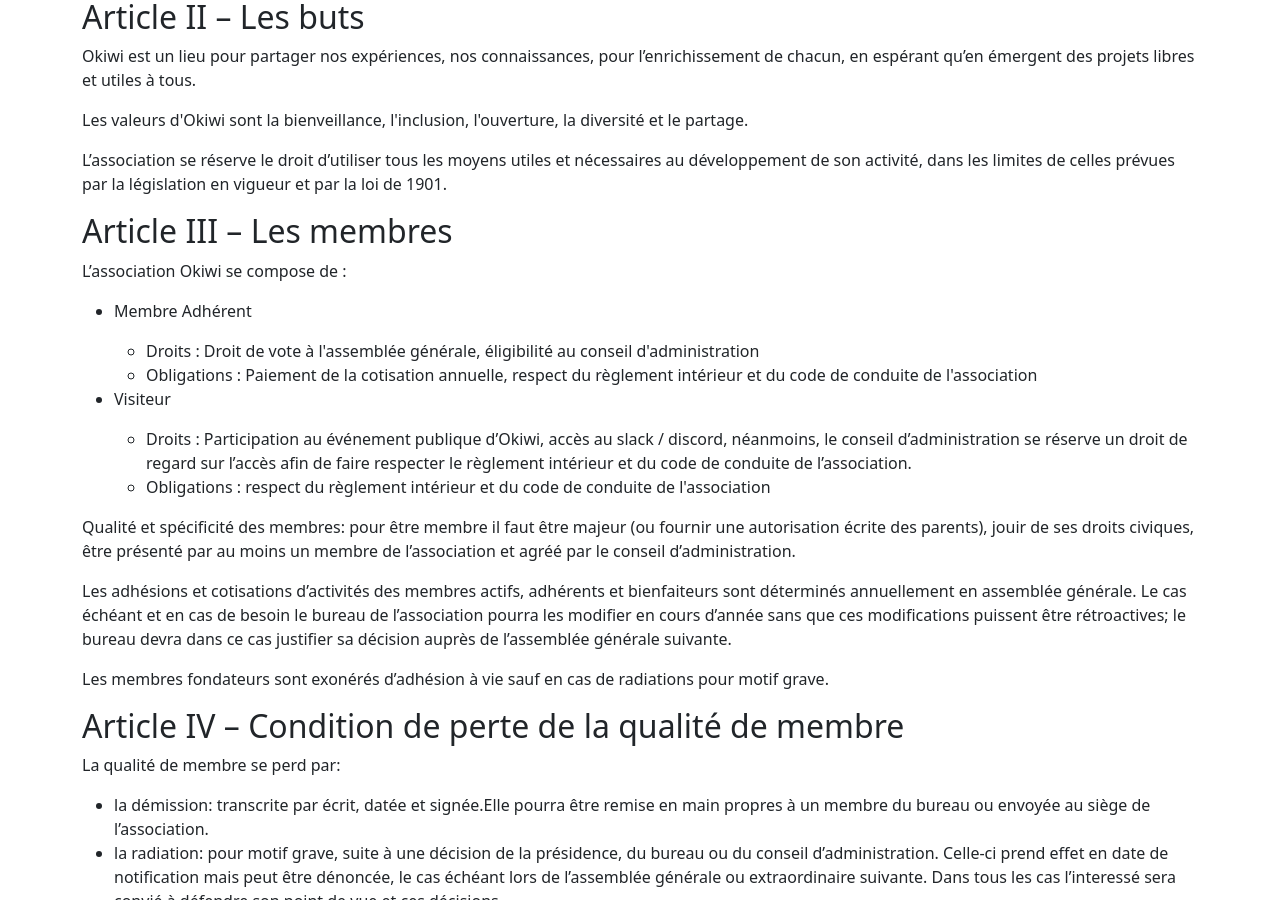
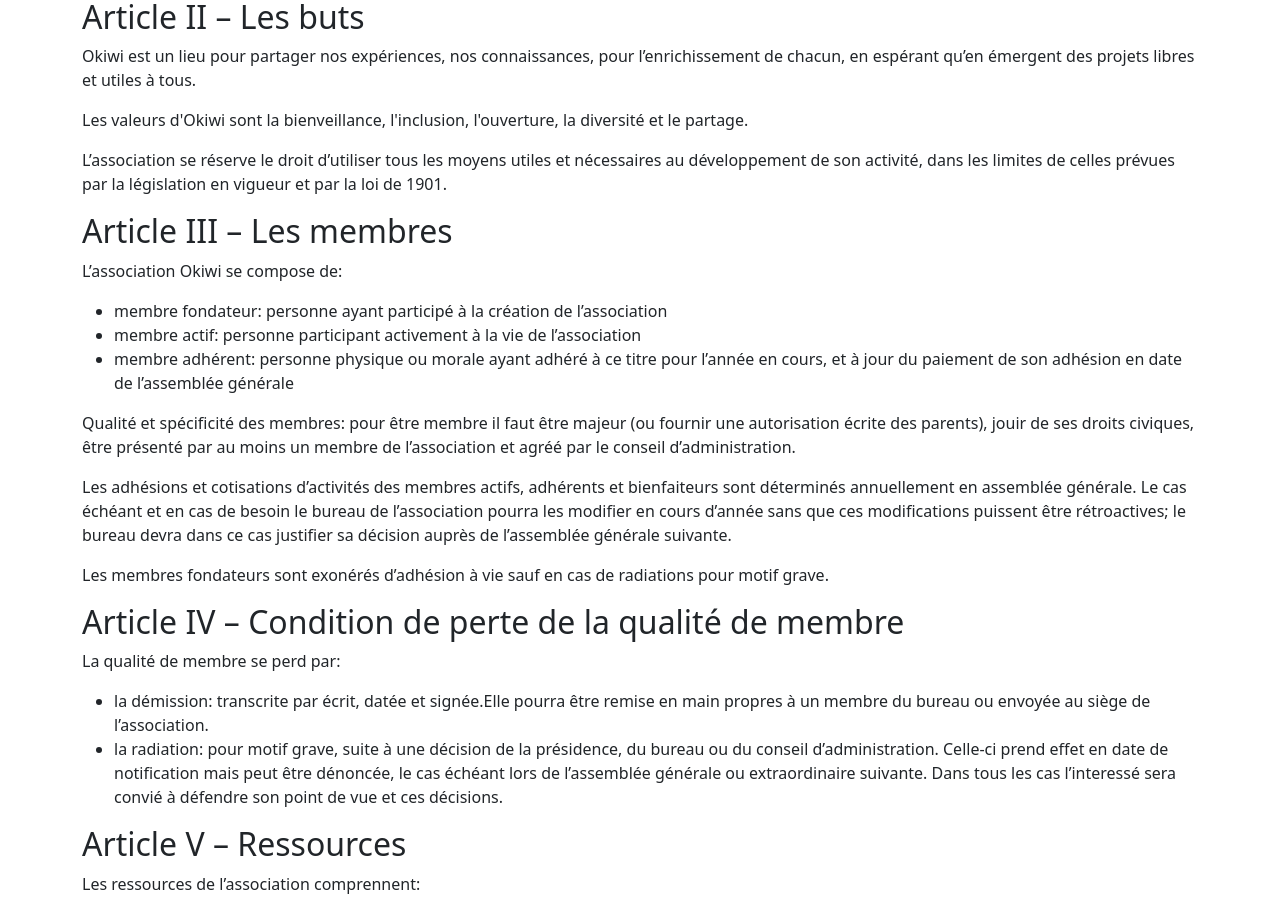
Before and after one commit to okiwi/okiwi.org, a Jekyll site: the page built from statuts/index.html, in a window 1280 px wide and 900 px high, scrolled down 514 px. Built offline with Jekyll 4.4.1, drawn with Linux system fonts in a browser that asks for light colours.

Commit message:
Revert "MaJ Article V - les membres"
This reverts commit 9f6051d90dc860f57bcf126f306c11f9e87b99e6.

```diff
--- a/statuts/index.html
+++ b/statuts/index.html
@@ -47,23 +47,19 @@
             <h2>Article III – Les membres</h2>
 
             <p>
-                L’association Okiwi se compose de :
+                L’association Okiwi se compose de:
                 <br>
             </p>
             <ul>
                 <li>
-                    <p>Membre Adhérent</p>
-                    <ul>
-                        <li>Droits : Droit de vote à l'assemblée générale, éligibilité au conseil d'administration</li>
-                        <li>Obligations : Paiement de la cotisation annuelle, respect du règlement intérieur et du code de conduite de l'association </li>
-                    </ul>
+                    membre fondateur: personne ayant participé à la création de l’association
                 </li>
                 <li>
-                    <p>Visiteur</p>
-                    <ul>
-                        <li>Droits : Participation au événement publique d’Okiwi, accès au slack / discord, néanmoins, le conseil d’administration se réserve un droit de regard sur l’accès afin de faire respecter le règlement intérieur et du code de conduite de l’association.</li>
-                        <li>Obligations : respect du règlement intérieur et du code de conduite de l'association </li>
-                    </ul>
+                    membre actif: personne participant activement à la vie de l’association
+                </li>
+                <li>
+                    membre adhérent: personne physique ou morale ayant adhéré à ce titre pour l’année en cours, et à
+                    jour du paiement de son adhésion en date de l’assemblée générale
                 </li>
             </ul>
 
```
